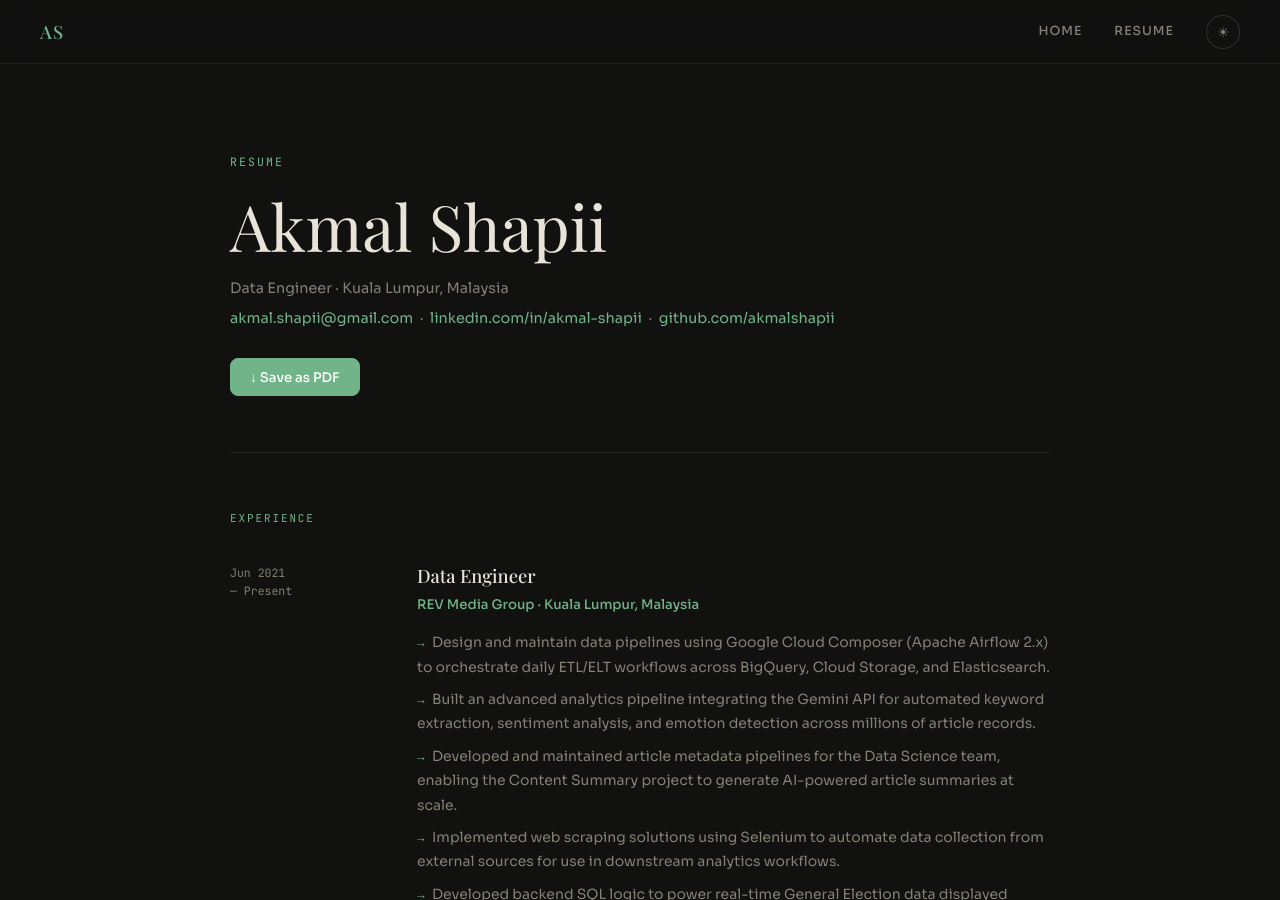
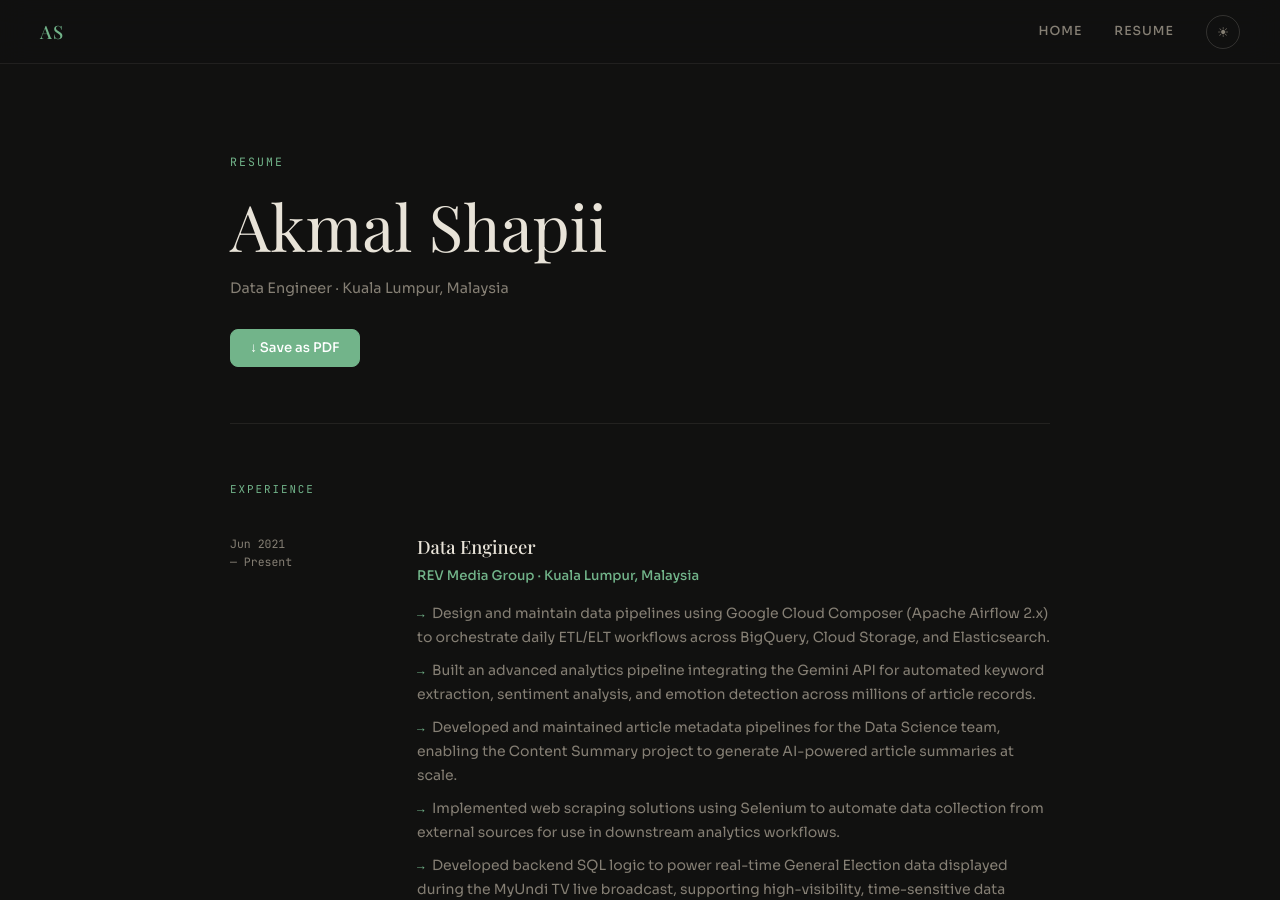
Before and after one commit to akmalshapii/akmalshapii.github.io, a Jekyll site: the page built from resume.html, in a window 1280 px wide and 900 px high. Built offline with Jekyll 4.4.1, drawn with Linux system fonts in a browser that asks for light colours; some web fonts are replaced.

Commit message:
remove Contact section on top page

```diff
--- a/resume.html
+++ b/resume.html
@@ -46,15 +46,6 @@ description: Resume of Akmal Shapii, Data Engineer based in Kuala Lumpur, Malays
     <div class="page-hero-label">Resume</div>
     <h1 class="page-hero-title">{{ site.author }}</h1>
     <p class="page-hero-sub">Data Engineer · Kuala Lumpur, Malaysia</p>
-    <p class="page-hero-sub" style="margin-top: 0.3rem;">
-        <a href="mailto:{{ site.email }}" style="color: var(--accent);">{{ site.email }}</a>
-        &nbsp;·&nbsp;
-        <a href="https://linkedin.com/in/{{ site.linkedin_username }}/" target="_blank" rel="noopener"
-            style="color: var(--accent);">linkedin.com/in/{{ site.linkedin_username }}</a>
-        &nbsp;·&nbsp;
-        <a href="https://github.com/{{ site.github_username }}" target="_blank" rel="noopener"
-            style="color: var(--accent);">github.com/{{ site.github_username }}</a>
-    </p>
     <button class="btn btn--accent" onclick="window.print()">↓ Save as PDF</button>
 </div>
 
```
